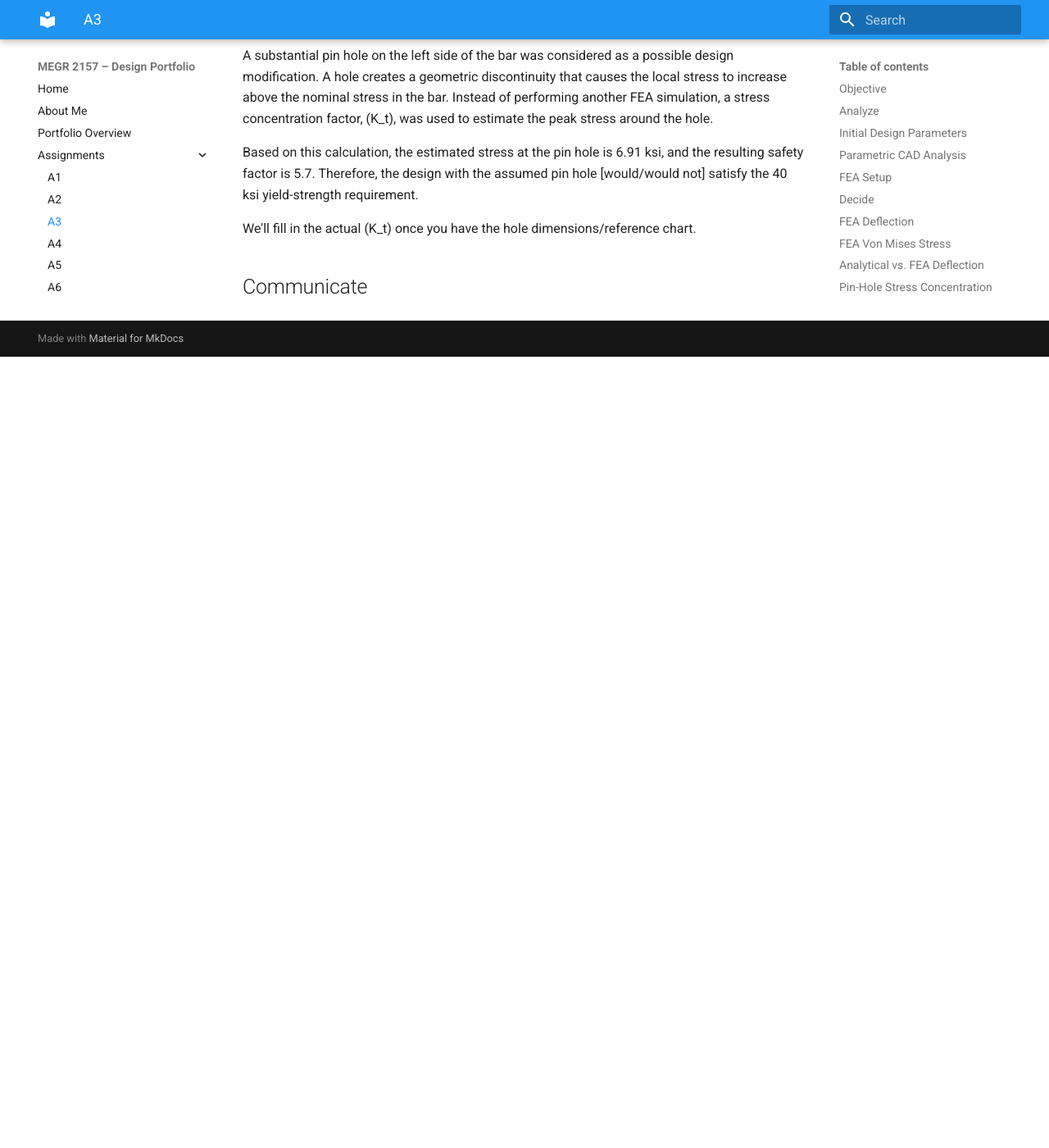
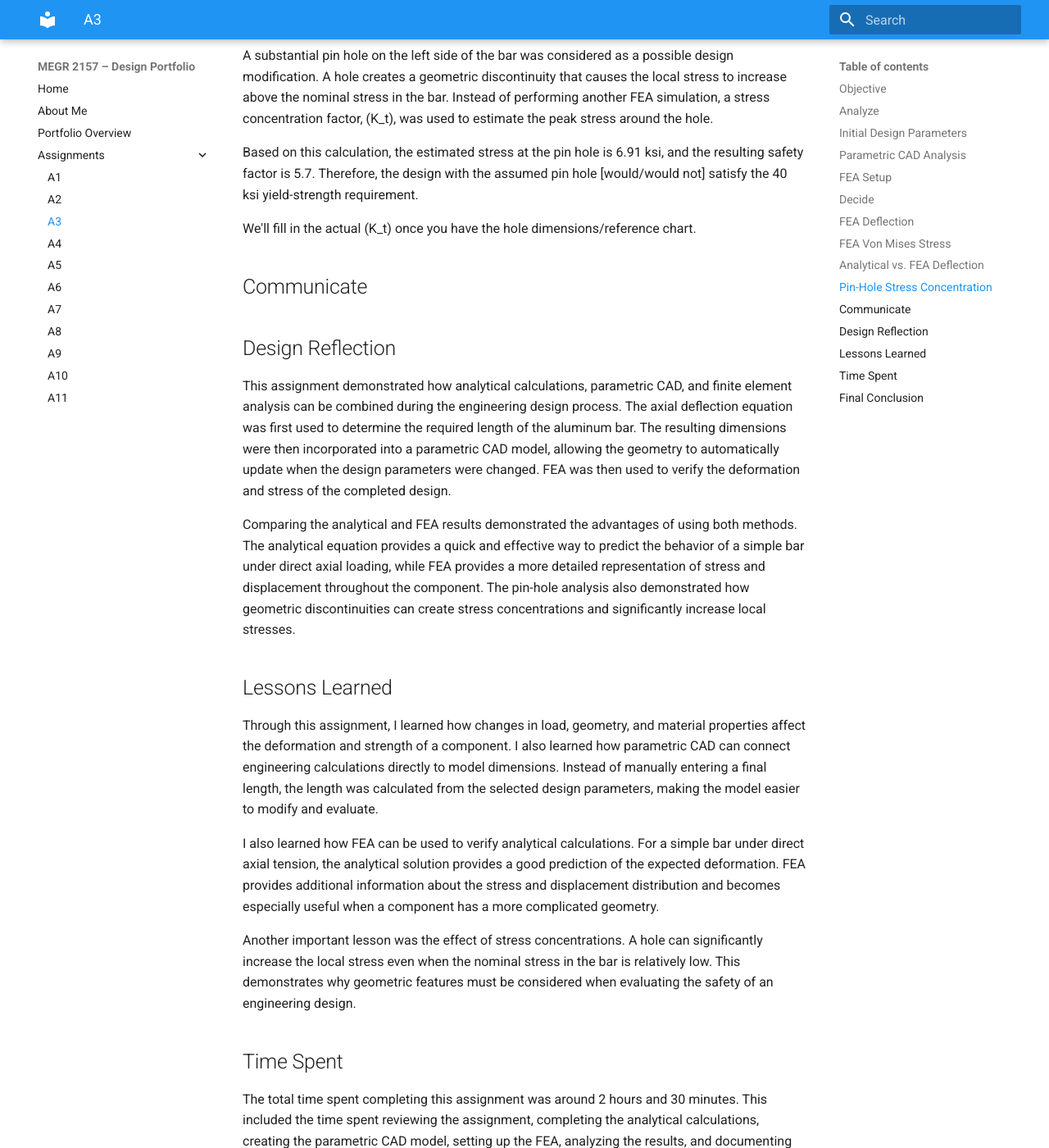
Before and after one commit to rsmith367-ux/design-projects-portfolio, an MkDocs documentation site: the page built from docs/assignments/A03/index.md, in a window 1280 px wide and 1400 px high, scrolled down 7962 px. Shown: the whole window at 82% size. Built offline with MkDocs 1.6.1 and Material for MkDocs 9.7.7, drawn with Linux system fonts in a browser that asks for light colours; before the commit the page ends 8397 px from its top, so only the background shows below that; some of the changed text lies outside the part shown.

Commit message:
Update index.md

```diff
--- a/docs/assignments/A03/index.md
+++ b/docs/assignments/A03/index.md
@@ -10,7 +10,7 @@ The purpose of this assignment is to design an aluminum bar subjected to direct
 
 ![Bar Design](work1.png)
 
-The first step was to determine the design parameters that would be used for the bar. A load of 400 lbf was selected because it falls within the required range of 300 to 500 lbf. A Young's modulus of \(10\times10^6\) psi was selected, which is within the specified aluminum range of \(8.5\times10^6\) to \(11.5\times10^6\) psi. The maximum allowable axial deflection was set to 0.009 inches. A circular cross section with a diameter of 0.25 inches was selected for the bar.
+The first step was to determine the design parameters for the bar. A load of 400 lbf was selected because it falls within the required range of 300 to 500 lbf. A Young's modulus of \(10\times10^6\) psi was selected, which is within the specified aluminum range of \(8.5\times10^6\) to \(11.5\times10^6\) psi. The maximum allowable axial deflection was set to 0.009 inches. A circular cross section with a diameter of 0.25 inches was selected for the bar.
 
 For the Cross-Sectional Area, a circular cross section was selected based on the geometry shown in the assignment. The bar diameter was selected as 0.25 inches. The cross-sectional area was calculated using the area equation for a circle. The resulting area was then used in the direct tension elongation equation to determine the required length of the bar.
 
@@ -77,3 +77,25 @@ Based on this calculation, the estimated stress at the pin hole is 6.91 ksi, and
 We'll fill in the actual \(K_t\) once you have the hole dimensions/reference chart.
 
 ## Communicate
+
+## Design Reflection
+
+This assignment demonstrated how analytical calculations, parametric CAD, and finite element analysis can be combined during the engineering design process. The axial deflection equation was first used to determine the required length of the aluminum bar. The resulting dimensions were then incorporated into a parametric CAD model, allowing the geometry to automatically update when the design parameters were changed. FEA was then used to verify the deformation and stress of the completed design.
+
+Comparing the analytical and FEA results demonstrated the advantages of using both methods. The analytical equation provides a quick and effective way to predict the behavior of a simple bar under direct axial loading, while FEA provides a more detailed representation of stress and displacement throughout the component. The pin-hole analysis also demonstrated how geometric discontinuities can create stress concentrations and significantly increase local stresses.
+
+## Lessons Learned
+
+Through this assignment, I learned how changes in load, geometry, and material properties affect the deformation and strength of a component. I also learned how parametric CAD can connect engineering calculations directly to model dimensions. Instead of manually entering a final length, the length was calculated from the selected design parameters, making the model easier to modify and evaluate.
+
+I also learned how FEA can be used to verify analytical calculations. For a simple bar under direct axial tension, the analytical solution provides a good prediction of the expected deformation. FEA provides additional information about the stress and displacement distribution and becomes especially useful when a component has a more complicated geometry.
+
+Another important lesson was the effect of stress concentrations. A hole can significantly increase the local stress even when the nominal stress in the bar is relatively low. This demonstrates why geometric features must be considered when evaluating the safety of an engineering design.
+
+## Time Spent
+
+The total time spent completing this assignment was around 2 hours and 30 minutes. This included the time spent reviewing the assignment, completing the analytical calculations, creating the parametric CAD model, setting up the FEA, analyzing the results, and documenting the design process.
+
+## Final Conclusion
+
+The aluminum bar was designed using analytical axial-deflection calculations, parametric CAD modeling, and finite element analysis. The selected design uses a 400 lbf tensile load, a Young's modulus of \(10\times10^6\) psi, a maximum allowable deflection of 0.009 inches, and a 0.25-inch circular diameter. The analytical calculation resulted in a bar length of approximately 11.05 inches. The parametric CAD model was then created using these design relationships, allowing the geometry to update when the design parameters were changed. FEA was used to verify the deflection and stress of the design. The comparison between the analytical and FEA results demonstrates how both methods can be used together to evaluate and improve an engineering design.
```
